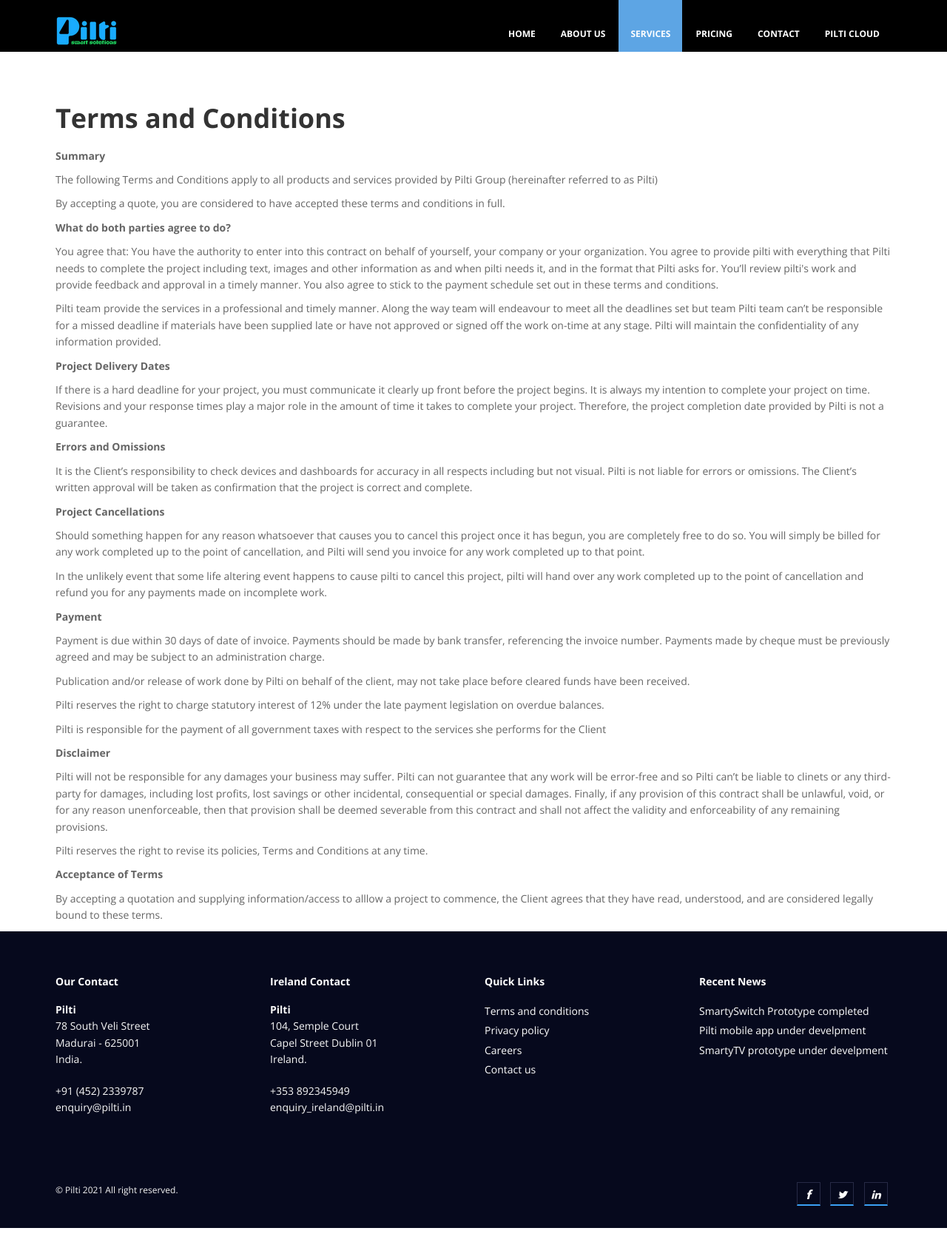
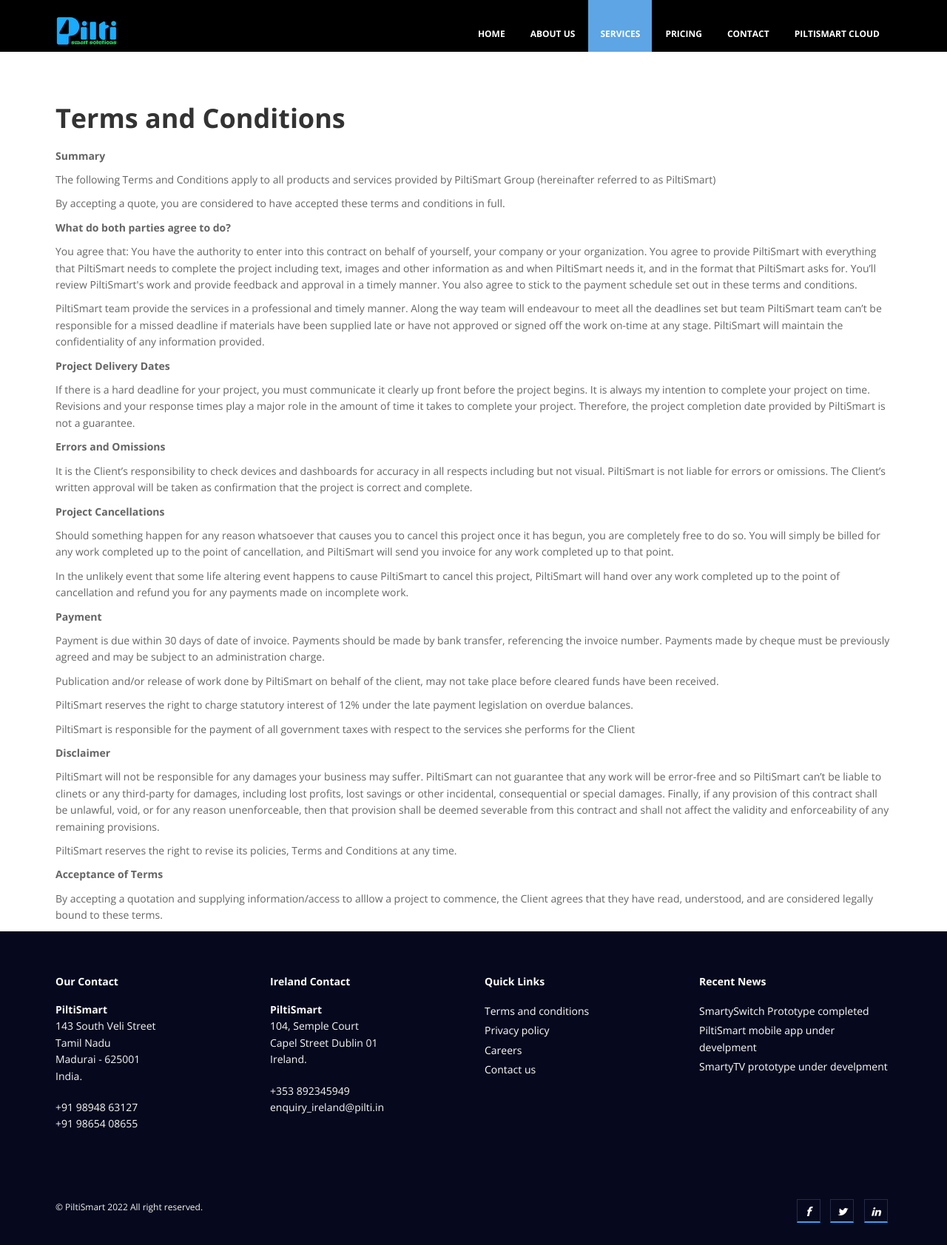
Before and after one commit to PiltiSmart/Piltiwebsite, a PHP site: page /tac.php in a window 1280 px wide. Shown: the whole page at 74% size. Before the commit the page ends 1660 px from the top, so only its background shows below. Run offline with PHP 8.4, Linux system fonts and the light colour scheme; some libraries are stand-ins or nearby versions.

Commit message:
Updated Pilti to PiltiSmart and Other Changes

```diff
--- a/careers.php
+++ b/careers.php
@@ -2,7 +2,7 @@
 <html lang="en">
 <head>
 <meta charset="utf-8">
-<title>Pilti - Careers </title>
+<title>PiltiSmart - Careers </title>
 <meta name="viewport" content="width=device-width, initial-scale=1.0" />
 <meta name="description" content="" />
 <meta name="author" content="http://webthemez.com" />
@@ -41,7 +41,7 @@
 						<!-- <!-- <li><a href="services.php">Services</a></li> --> -->
                         <li><a href="pricing.php">Pricing</a></li>
                         <li><a href="contact.php">Contact</a></li>
-                        <li><a href="pilticloud.php">My Pilti</a></li>
+                        <li><a href="pilticloud.php">My PiltiSmart</a></li>
                     </ul>
                 </div>
             </div>
--- a/contact.php
+++ b/contact.php
@@ -3,7 +3,7 @@
 
 <head>
 	<meta charset="utf-8">
-	<title>Pilti - Contact </title>
+	<title>PiltiSmart - Contact </title>
 	<meta name="viewport" content="width=device-width, initial-scale=1.0" />
 	<meta name="description" content="" />
 	<!-- css -->
@@ -52,7 +52,7 @@
                 <a href="contact.php">Contact</a>
               </li>
               <li>
-                <a href="pilticloud.php">My Pilti</a>
+                <a href="pilticloud.php">My PiltiSmart</a>
               </li>
             </ul>
 				          </div>
@@ -100,7 +100,7 @@
 					<div class="col-md-4" style="padding-left:40px">
 								<h4>Madurai, India</h4>
 								<iframe
-									src="https://www.google.com/maps/embed?pb=!1m18!1m12!1m3!1d3930.2756666389405!2d78.11800701473246!3d9.91098347728015!2m3!1f0!2f0!3f0!3m2!1i1024!2i768!4f13.1!3m3!1m2!1s0x3b00c57845949ffd%3A0x79bd2c911bd095bf!2s78%2C%20S%20Veli%20St%2C%20South%20Gate%2C%20Panthadi%2C%20Tamil%20Nadu%20625001!5e0!3m2!1sen!2sin!4v1621471176791!5m2!1sen!2sin"
+									src="https://www.google.com/maps/embed?pb=!1m18!1m12!1m3!1d3930.2756666389405!2d78.11800701473246!3d9.91098347728015!2m3!1f0!2f0!3f0!3m2!1i1024!2i768!4f13.1!3m3!1m2!1s0x3b00c57845949ffd%3A0x79bd2c911bd095bf!2s143%2C%20S%20Veli%20St%2C%20South%20Gate%2C%20Panthadi%2C%20Tamil%20Nadu%20625001!5e0!3m2!1sen!2sin!4v1621471176791!5m2!1sen!2sin"
 									height="420" style="border:0;border-radius:15px;" allowfullscreen=""
 									loading="lazy"></iframe>
 						</div>
--- a/footer.php
+++ b/footer.php
@@ -5,16 +5,16 @@
 			  <div class="widget">
 				<h5 class="widgetheading">Our Contact</h5>
 				<address>
-					<strong>Pilti</strong><br> 78 South Veli Street<br> Madurai - 625001<br>India.</address>
-					<p><i class="icon-phone"></i> +91 (452) 2339787<br>
-					<i class="icon-envelope-alt"></i> enquiry@pilti.in</p>
+					<strong>PiltiSmart</strong><br> 143 South Veli Street<br>Tamil Nadu<br> Madurai - 625001<br>India.</address>
+					<p><i class="icon-phone"></i> +91 98948 63127<br>+91 98654 08655<br>
+					<i class="icon-envelope-alt"></i></p>
 				</div>
 			</div>
 			<div class="col-lg-3">
 				<div class="widget">
 					<h5 class="widgetheading">Ireland Contact</h5>
 					<address>
-					  <strong>Pilti</strong><br>104, Semple Court<br> Capel Street Dublin 01<br>Ireland.</address>
+					  <strong>PiltiSmart</strong><br>104, Semple Court<br> Capel Street Dublin 01<br>Ireland.</address>
 					<p><i class="icon-phone"></i> +353 892345949<br>
 					  <i class="icon-envelope-alt"></i> enquiry_ireland@pilti.in</p>
 
@@ -47,7 +47,7 @@
 					<a href="#">SmartySwitch Prototype completed</a>
 				  </li>
 				  <li>
-					<a href="#">Pilti mobile app under develpment</a>
+					<a href="#">PiltiSmart mobile app under develpment</a>
 				  </li>
 				  <li>
 					<a href="#">SmartyTV prototype under develpment</a>
@@ -62,7 +62,7 @@
 			<div class="row">
 			  <div class="col-lg-6">
 				<div class="copyright">
-				  <p><span>© Pilti 2021 All right reserved.</p>
+				  <p><span>© PiltiSmart 2022 All right reserved.</p>
 				</div>
 			  </div>
 			  <div class="col-lg-6">
--- a/pricing.php
+++ b/pricing.php
@@ -2,7 +2,7 @@
 <html lang="en">
 <head>
 <meta charset="utf-8">
-<title>Pilti - Pricing</title>
+<title>PiltiSmart - Pricing</title>
 <meta name="viewport" content="width=device-width, initial-scale=1.0" />
 <meta name="description" content="" />
 <meta name="author" content="http://webthemez.com" />
@@ -50,7 +50,7 @@
                 <a href="contact.php">Contact</a>
               </li>
               <li>
-                <a href="pilticloud.php">My Pilti</a>
+                <a href="pilticloud.php">My PiltiSmart</a>
               </li>
             </ul>
 	          </div>
--- a/services.php
+++ b/services.php
@@ -2,7 +2,7 @@
 <html lang="en">
 <head>
 <meta charset="utf-8">
-<title>Pilti - Services </title>
+<title>PiltiSmart - Services </title>
 <meta name="viewport" content="width=device-width, initial-scale=1.0" />
 <meta name="description" content="" />
 <meta name="author" content="http://webthemez.com" />
@@ -52,7 +52,7 @@
                 <a href="contact.php">Contact</a>
               </li>
               <li>
-                <a href="pilticloud.php">My Pilti</a>
+                <a href="pilticloud.php">My PiltiSmart</a>
               </li>
             </ul>
           </div>
@@ -111,7 +111,7 @@
             What we offer
           </h3>
           <p>
-          Pilti offers a wide verity of smart devices and services that will enhance the user smart experiences. Whether it is your home or office, our products make them smart and reliable especially in device functionalities, communication and security. We offer a complete end-to- end IoT smart solutions, our customers have access to a comprehensive customer dashboards to user friendly tools through desktop apps and mobile apps
+          PiltiSmart offers a wide verity of smart devices and services that will enhance the user smart experiences. Whether it is your home or office, our products make them smart and reliable especially in device functionalities, communication and security. We offer a complete end-to- end IoT smart solutions, our customers have access to a comprehensive customer dashboards to user friendly tools through desktop apps and mobile apps
           </p>
 		  <br/>
 		  <br/>
--- a/tac.php
+++ b/tac.php
@@ -3,7 +3,7 @@
 
 <head>
     <meta charset="utf-8">
-    <title>Pilti - Terms and Conditions </title>
+    <title>PiltiSmart - Terms and Conditions </title>
     <meta name="viewport" content="width=device-width, initial-scale=1.0" />
     <meta name="description" content="" />
     <meta name="author" content="http://webthemez.com" />
@@ -44,7 +44,7 @@
                             <li class="active"><a href="services.php">Services</a></li>
                             <li><a href="pricing.php">Pricing</a></li>
                             <li><a href="contact.php">Contact</a></li>
-                            <li><a href="pilticloud.php">Pilti Cloud</a></li>
+                            <li><a href="pilticloud.php">PiltiSmart Cloud</a></li>
                         </ul>
                     </div>
                 </div>
@@ -64,8 +64,8 @@
 
 
 
-                    <p>The following Terms and Conditions apply to all products and services provided by Pilti Group
-                        (hereinafter referred to as Pilti)&nbsp;</p>
+                    <p>The following Terms and Conditions apply to all products and services provided by PiltiSmart Group
+                        (hereinafter referred to as PiltiSmart)&nbsp;</p>
 
 
 
@@ -78,17 +78,17 @@
 
 
                     <p>You agree that: You have the authority to enter into this contract on behalf of yourself, your
-                        company or your organization. You agree to provide pilti with everything that Pilti needs to complete
-                        the project including text, images and other information as and when pilti needs it, and in the
-                        format that Pilti asks for. You’ll review pilti's work and provide feedback and approval in a timely
+                        company or your organization. You agree to provide PiltiSmart with everything that PiltiSmart needs to complete
+                        the project including text, images and other information as and when PiltiSmart needs it, and in the
+                        format that PiltiSmart asks for. You’ll review PiltiSmart's work and provide feedback and approval in a timely
                         manner. You also agree to stick to the payment schedule set out in these terms and conditions.
                     </p>
 
 
 
-                    <p>Pilti team provide the services in a professional and timely manner. Along the way team will endeavour to meet
-                        all the deadlines set but team Pilti team can’t be responsible for a missed deadline if materials have been
-                        supplied late or have not approved or signed off the work on-time at any stage. Pilti will maintain
+                    <p>PiltiSmart team provide the services in a professional and timely manner. Along the way team will endeavour to meet
+                        all the deadlines set but team PiltiSmart team can’t be responsible for a missed deadline if materials have been
+                        supplied late or have not approved or signed off the work on-time at any stage. PiltiSmart will maintain
                         the confidentiality of any information provided.</p>
 
 
@@ -100,7 +100,7 @@
                     <p>If there is a hard deadline for your project, you must communicate it clearly up front before the
                         project begins. It is always my intention to complete your project on time. Revisions and your
                         response times play a major role in the amount of time it takes to complete your project.
-                        Therefore, the project completion date provided by Pilti is not a guarantee.</p>
+                        Therefore, the project completion date provided by PiltiSmart is not a guarantee.</p>
 
 
 
@@ -109,7 +109,7 @@
 
 
                     <p>These Terms and Conditions allow for up to three sets of revisions unless agreed otherwise prior
-                        to starting the project.&nbsp; Extra revisions are subject to additional charges at Pilti's
+                        to starting the project.&nbsp; Extra revisions are subject to additional charges at PiltiSmart's
                         discretion. &nbsp;</p>
 
 
@@ -136,7 +136,7 @@
 
                     <p>If a choice of designs is presented and one is chosen for your project, only that solution is
                         deemed to be given by us as fulfilling the contract. All other designs remain the property of
-                        Pilti, unless specifically agreed in writing.</p>
+                        PiltiSmart, unless specifically agreed in writing.</p>
 
 
 
@@ -151,7 +151,7 @@
 
 
                     <p>It is the Client’s responsibility to check devices and dashboards for accuracy in all respects
-                        including but not visual. Pilti is not liable for
+                        including but not visual. PiltiSmart is not liable for
                         errors or omissions. The Client’s written approval will be taken as
                         confirmation that the project is correct and complete.</p>
 
@@ -163,11 +163,11 @@
 
                     <p>Should something happen for any reason whatsoever that causes you to cancel this project once it
                         has begun, you are completely free to do so. You will simply be billed for any work completed up
-                        to the point of cancellation, and Pilti will send you invoice for any work completed up to that point.</p>
+                        to the point of cancellation, and PiltiSmart will send you invoice for any work completed up to that point.</p>
 
 
 
-                    <p>In the unlikely event that some life altering event happens to cause pilti to cancel this project, pilti
+                    <p>In the unlikely event that some life altering event happens to cause PiltiSmart to cancel this project, PiltiSmart
                         will hand over any work completed up to the point of cancellation and refund you for any
                         payments made on incomplete work.</p>
 
@@ -182,7 +182,7 @@
 
 
 
-                    <p>Copyright is retained by Pilti on all design work including words, pictures, ideas,
+                    <p>Copyright is retained by PiltiSmart on all design work including words, pictures, ideas,
                         visuals and illustrations until all costs have been settled. When your final payment has
                         cleared, copyright will be automatically assigned as follows:</p>
 
@@ -214,16 +214,16 @@
 
 
 
-                    <p>Publication and/or release of work done by Pilti on behalf of the client, may not take
+                    <p>Publication and/or release of work done by PiltiSmart on behalf of the client, may not take
                         place before cleared funds have been received.</p>
 
 
 
-                    <p>Pilti reserves the right to charge statutory interest of 12% under the late payment legislation on overdue balances.</p>
+                    <p>PiltiSmart reserves the right to charge statutory interest of 12% under the late payment legislation on overdue balances.</p>
 
 
 
-                    <p>Pilti is responsible for the payment of all government taxes with respect to the services
+                    <p>PiltiSmart is responsible for the payment of all government taxes with respect to the services
                         she performs for the Client</p>
 
 
@@ -232,8 +232,8 @@
 
 
 
-                    <p>Pilti will not be responsible for any damages your business may suffer. Pilti can not
-                        guarantee that any work will be error-free and so Pilti can’t be liable to clinets or any third-party for
+                    <p>PiltiSmart will not be responsible for any damages your business may suffer. PiltiSmart can not
+                        guarantee that any work will be error-free and so PiltiSmart can’t be liable to clinets or any third-party for
                         damages, including lost profits, lost savings or other incidental, consequential or special
                         damages. Finally, if any provision of this contract shall be
                         unlawful, void, or for any reason unenforceable, then that provision shall be deemed severable
@@ -242,7 +242,7 @@
 
 
 
-                    <p>Pilti reserves the right to revise its policies, Terms and Conditions at any time.</p>
+                    <p>PiltiSmart reserves the right to revise its policies, Terms and Conditions at any time.</p>
 
 
 
```
Also changed, not shown: about.php (+13 -13 lines), index.php (+9 -10 lines), pilticloud.php (+4 -4 lines), privacy.php (+7 -7 lines), publishing.php (+14 -11 lines).
